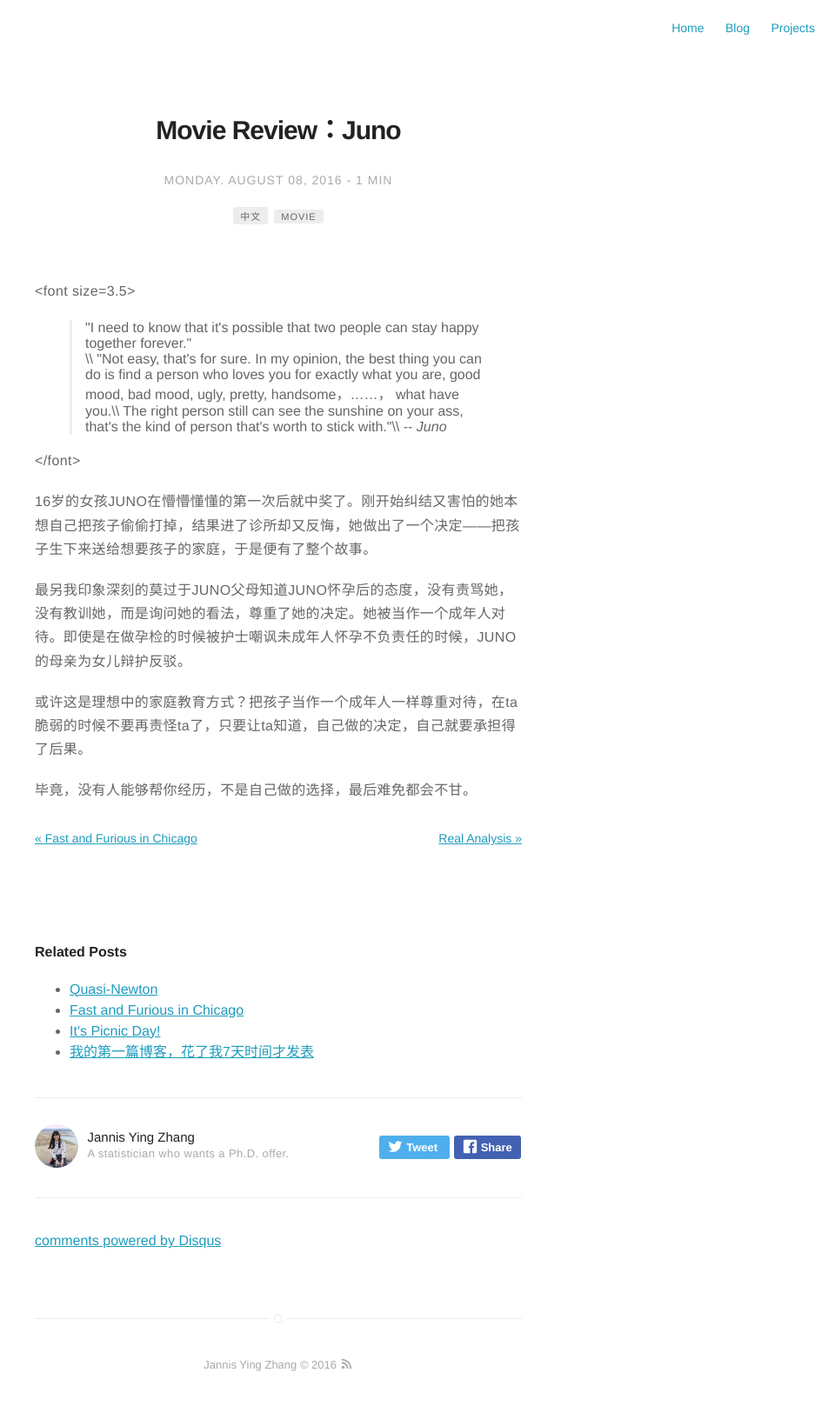
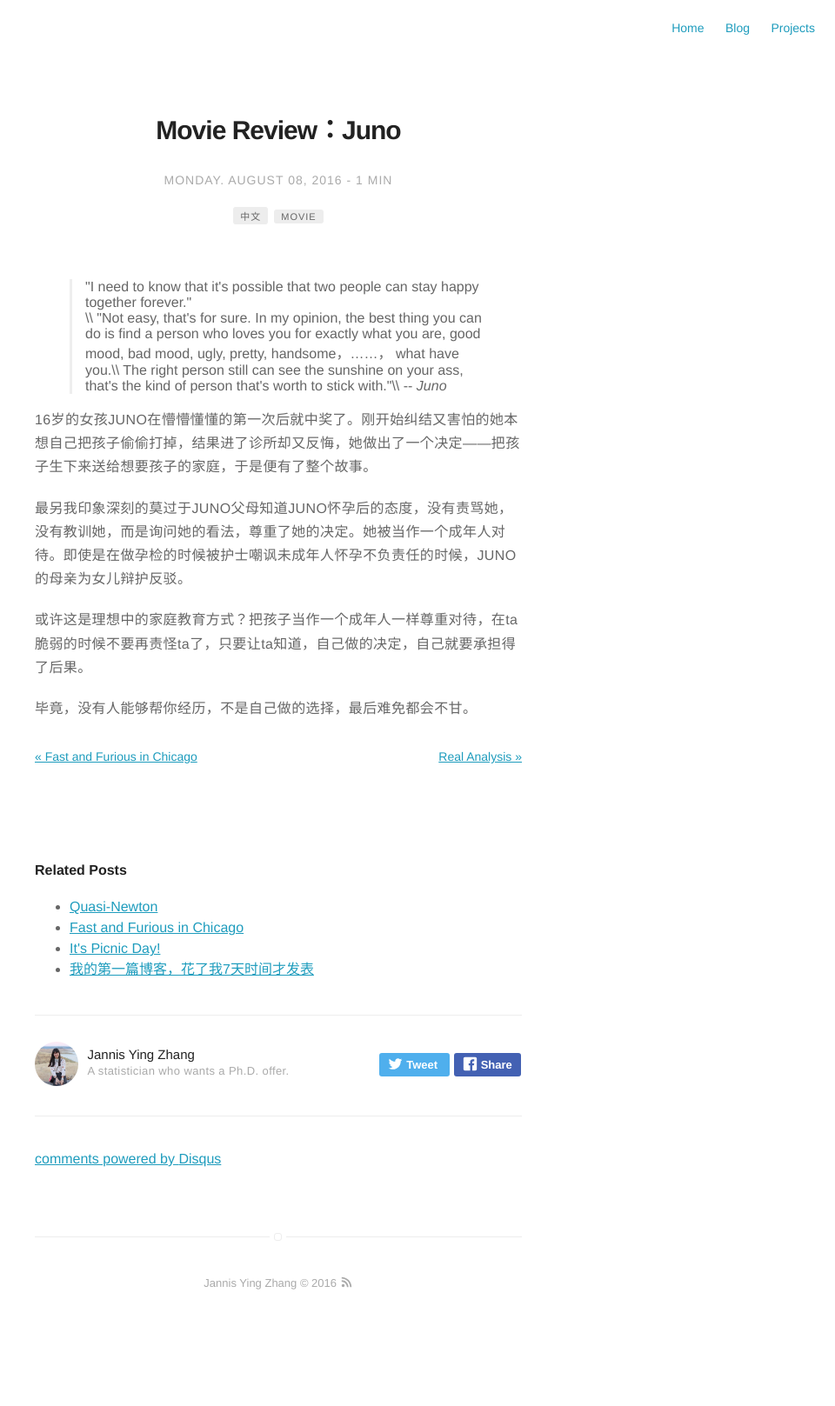
Before and after one commit to yingtostats/yingtostats.github.io, a Jekyll site: the page built from _posts/2016-08-08-Juno.md, in a window 1280 px wide. Shown: the whole page at 87% size, without its empty margins (320-1280 px from the left). Built offline with Jekyll 4.4.1, drawn with Linux system fonts in a browser that asks for light colours; comment, search, counter and statistics services are not loaded; after the commit the page ends 1523 px from its top, so only the background shows below that.

Commit message:
fontsize

```diff
--- a/_posts/2016-08-08-Juno.md
+++ b/_posts/2016-08-08-Juno.md
@@ -11,7 +11,6 @@
 fontsize: 23pt
 ---
 
-<font size=3.5>
 <blockquote>
 "I need to know that it's possible that two people can stay happy together forever." <br>\\
 
@@ -24,7 +23,7 @@
 
 -- <i>Juno</i>
 </blockquote>
-</font>
+
 
 
 
```
